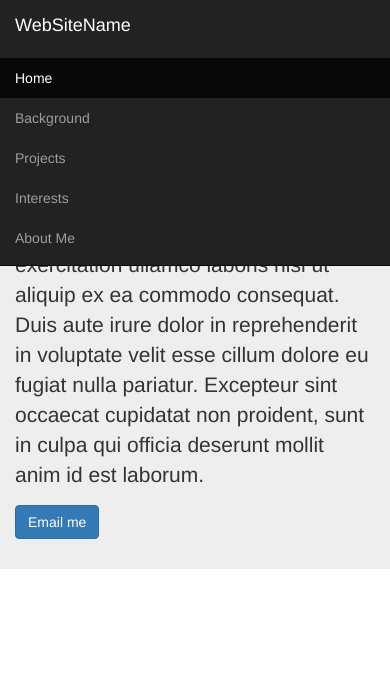
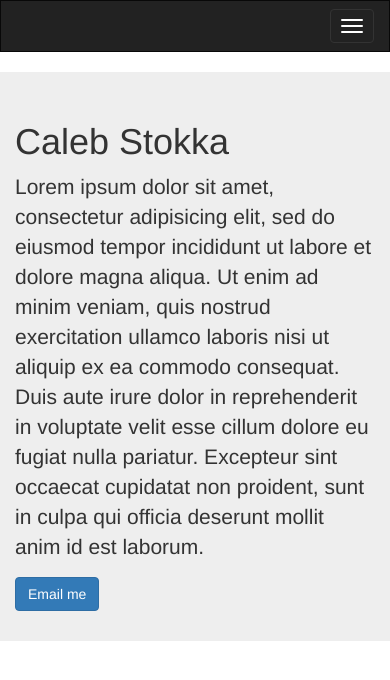
Before and after one commit to stok0102/portfolio, a plain HTML site: page index.html in a window 390 px wide. Drawn offline with Linux system fonts and the light colour scheme.

Commit message:
changed navbar to collapse, expand button not working

```diff
--- a/index.html
+++ b/index.html
@@ -7,11 +7,18 @@
     <link rel="stylesheet" href="css/bootstrap/css/bootstrap.css">
   </head>
   <body>
-    <nav class="navbar navbar-inverse navbar-fixed-top">
+    <!-- Navbar -->
+    <nav class="navbar navbar-inverse">
       <div class="container-fluid">
         <div class="navbar-header">
-          <a class="navbar-brand" href="#">WebSiteName</a>
+          <button type="button" class="navbar-toggle" data-toggle="collapse" data-target="#myNavbar">
+            <span class="icon-bar"></span>
+            <span class="icon-bar"></span>
+            <span class="icon-bar"></span>
+          </button>
+          <!-- <a class="navbar-brand" href="#">WebSiteName</a> -->
         </div>
+        <div class="collapse navbar-collapse" id="myNavbar">
           <ul class="nav navbar-nav">
             <li class="active"><a href="#">Home</a></li>
             <li><a href="#">Background</a></li>
@@ -20,7 +27,9 @@
             <li><a href="#">About Me</a></li>
           </ul>
         </div>
+      </div>
     </nav>
+    <!-- End Navbar -->
     <!-- Jumbotron -->
     <div class="jumbotron">
       <div class="container">
```
Also changed, not shown: img/headimg.jpg (added). Lines whose indentation alone changed are shown as unchanged.
